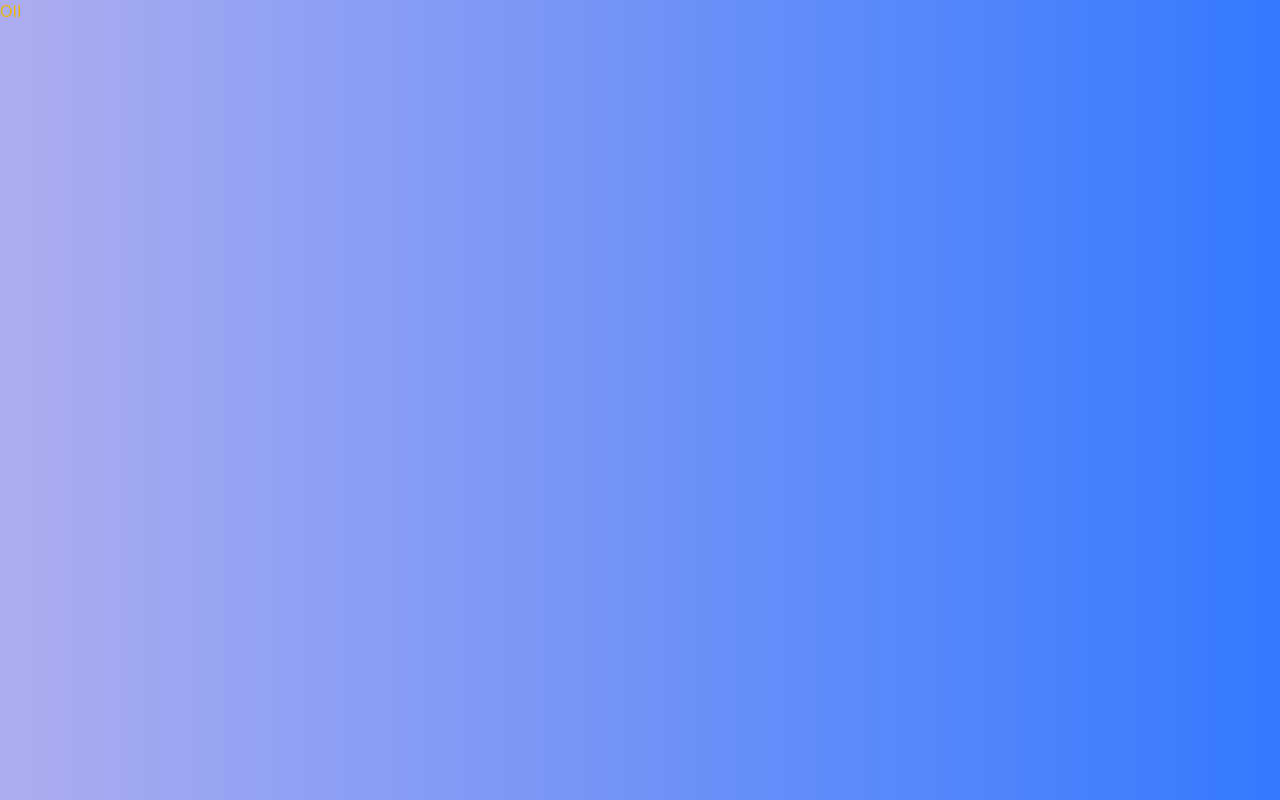
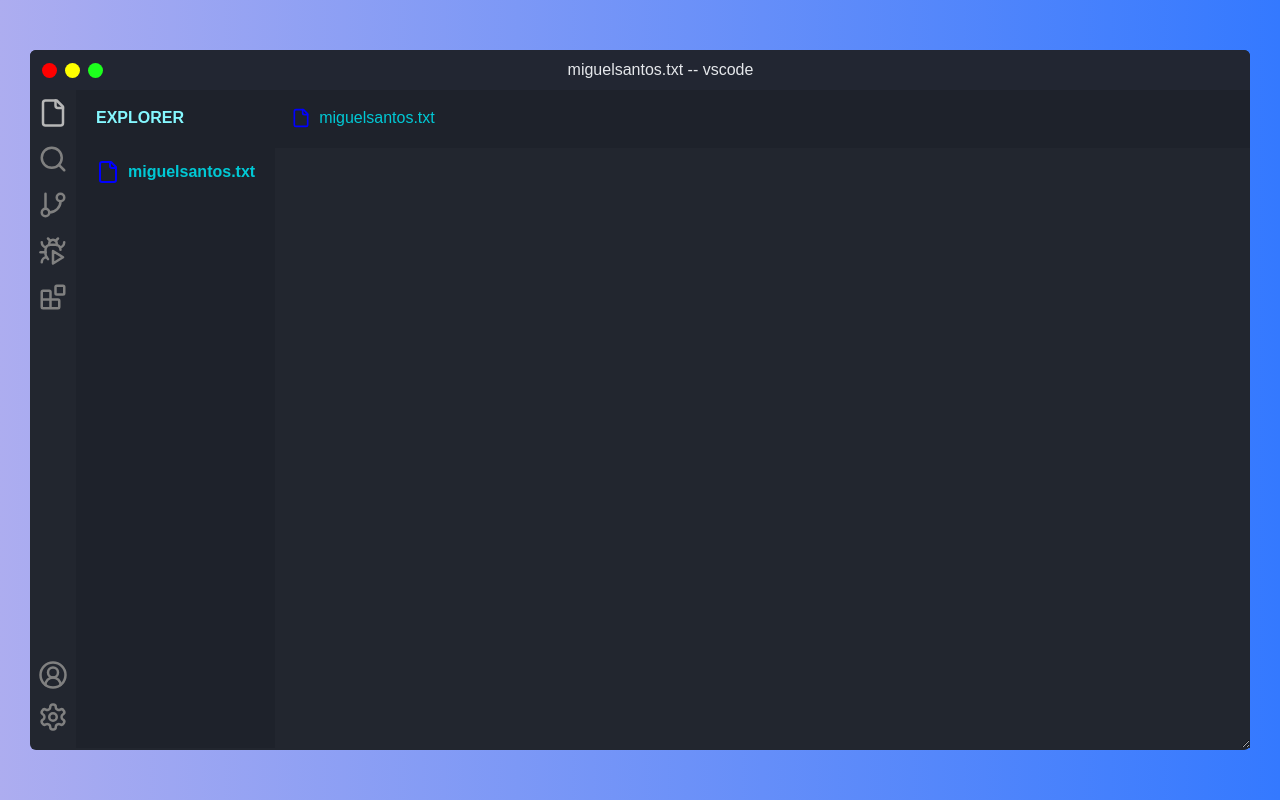
Before and after one commit to miguelsantos1/vscode-clone, a React (Vite) app in the folder vscode/: page / in a window 1280 px wide. Built offline with nearby package versions, Linux system fonts and the light colour scheme.

Commit message:
Finished main style in App.tsx

```diff
--- a/vscode/src/App.tsx
+++ b/vscode/src/App.tsx
@@ -1,10 +1,68 @@
-
+import {
+  File,
+  Search,
+  GitBranch,
+  BugPlayIcon,
+  Blocks,
+  UserCircle2,
+  Settings,
+} from 'lucide-react'
 
 
 const App = () =>  {
 
   return(
-    <h1 className="text-yellow-500"> OII </h1>
+    <main className="w-[1220px] h-[700px] bg-bg-vscode rounded-md shadow-m shadow-black">
+
+      <header className="bg-menu-bar flex items-center justify-between pl-3 pr-8 p-2 w-[100%] rounded-t-md" >
+
+
+        <div className="flex gap-2">
+          <div className="w-[15px] cursor-pointer h-[15px] bg-[red] rounded-full"></div>
+          <div className="w-[15px] cursor-pointer h-[15px] bg-[yellow] rounded-full"></div>
+          <div className="w-[15px] cursor-pointer h-[15px] bg-[#1dff1d] rounded-full"></div>
+        </div>
+
+          <h1 className="text-gray-200"> miguelsantos.txt -- vscode </h1>
+        <span className="invisible"></span>
+
+      </header>
+
+      <div className='h-[94%] flex'>
+        <aside className="flex h-[100%] justify-between flex-col gap-4 pl-2 pr-2 pt-2">
+          <div className='flex gap-4 flex-col'>
+            <File color='#b7b7b7' className='cursor-pointer' size={30} />
+            <Search color='#808080' className='cursor-pointer' size={30} />
+            <GitBranch color='#808080' className='cursor-pointer' size={30} />
+            <BugPlayIcon color='#808080' className='cursor-pointer' size={30} />
+            <Blocks color='#808080' className='cursor-pointer' size={30} />
+          </div>
+
+          <div className="flex gap-3 flex-col pb-4">
+            <UserCircle2 color='#808080' className='cursor-pointer' size={30} />
+            <Settings color='#808080' className='cursor-pointer' size={30} />
+          </div>
+        </aside>
+
+        <div className="px-[20px] pt-4 w-[220px] bg-menu-vscode font-semibold">
+          <h2 className="text-cyan mb-[30px]"> EXPLORER </h2>
+
+          <p className='flex cursor-pointer gap-2 text-[.9 rem] items-center text-cyanSelectText'><File color='blue'  /> <span>miguelsantos.txt</span>  </p>
+
+        </div>
+
+          <div className='flex flex-col h-full w-full'>
+            <div className='p-4 bg-menu-vscode h-[60px] w-full'>
+              <h2 className='flex gap-2 cursor-pointer items-center text-cyanSelectText'> <File size={20} color='blue' /> miguelsantos.txt </h2>
+            </div>
+            <div className='h-full '>
+              <textarea className='bg-bg-vscode p-[20px] text-[1rem] focus:outline-none text-white h-full w-full'></textarea>
+            </div>
+          </div>
+
+      </div>
+
+      </main>
   )
 
 }
--- a/vscode/src/style/index.css
+++ b/vscode/src/style/index.css
@@ -4,4 +4,28 @@
 
 body {
     background-image: linear-gradient(270deg, #3479FF 0%, #ADADF0 100%);
+
+    display: flex;
+    align-items: center;
+    justify-content: center;
+    width: 100vw;
+    height: 100vh;
+
+    overflow: hidden;
 }
+
+main ::-webkit-scrollbar {
+    width: 15px;
+  }
+
+main ::-webkit-scrollbar-track {
+    background: #22262F;
+  }
+
+main ::-webkit-scrollbar-thumb {
+    background: #3a4151;
+  }
+
+main ::-webkit-scrollbar-thumb:hover {
+    background: #555;
+  }
--- a/vscode/tailwind.config.js
+++ b/vscode/tailwind.config.js
@@ -5,7 +5,6 @@
     fontFamily: { 'sans': ['sans-serif', 'Poppins'] },
     extend: {
       colors: {
-        'bg': 'linear-gradient(270deg, #3479FF 0%, #ADADF0 100%);',
         'cyanSelectText': '#00C9D5',
         'cyan': '#85F8FF',
         'bg-vscode': '#22262F',
```
